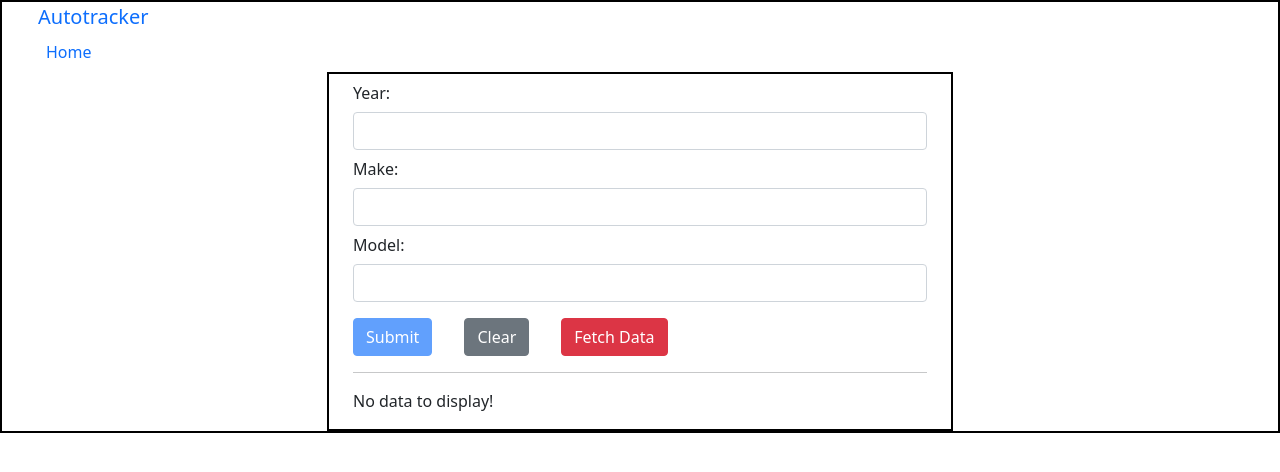
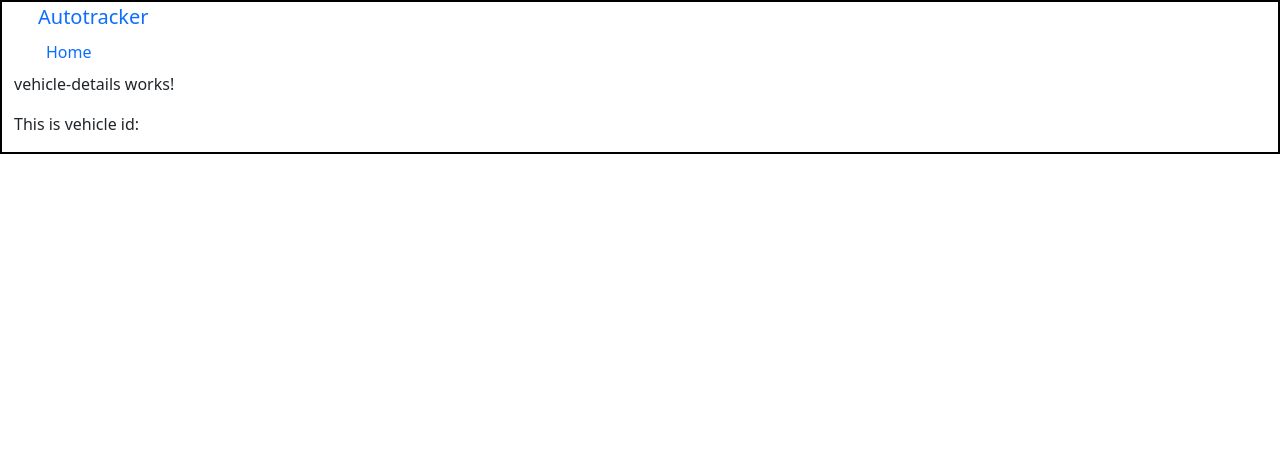
Before and after one commit to roryliberty/autotracker, an Angular app: page /vehicle-details/1 in a window 1280 px wide. Before the commit this address led to /. Shown: the top 472 px of the page. Built offline with nearby package versions, Linux system fonts and the light colour scheme.

Commit message:
Now able to click on auto and it will show the vehicle-details component
Want to manipulate single items in vehicle-list component next I think

```diff
--- a/src/app/app-routing.module.ts
+++ b/src/app/app-routing.module.ts
@@ -2,10 +2,12 @@ import { NgModule } from '@angular/core';
 import { RouterModule, Routes } from '@angular/router';
 import { VehicleEntryComponent } from "./vehicle-entry/vehicle-entry.component";
 import { VehicleListComponent } from "./vehicle-list/vehicle-list.component";
+import { VehicleDetailsComponent } from "./vehicle-details/vehicle-details.component";
 
 const routes: Routes = [
   { path: 'vehicle-entry', component: VehicleEntryComponent },
   { path: 'vehicle-list', component: VehicleListComponent },
+  { path: 'vehicle-details/:id', component: VehicleDetailsComponent},
   { path: '', redirectTo: '/vehicle-entry', pathMatch: 'full' }
 ];
 
--- a/src/app/app.component.html
+++ b/src/app/app.component.html
@@ -1,13 +1,15 @@
 <div class="container-xxl" style="border: solid black 2px">
   <div class="row">
     <div class="col">
+      <!-- Navbar stays at the top -->
       <app-navbar></app-navbar>
     </div>
   </div>
 
   <div class="row">
     <div class="col">
-      <app-vehicle-entry></app-vehicle-entry>
+      <!-- Starts on vehicle-entry component -->
+      <router-outlet></router-outlet>
     </div>
   </div>
 </div>
--- a/src/app/app.module.ts
+++ b/src/app/app.module.ts
@@ -4,11 +4,11 @@ import { BrowserModule } from '@angular/platform-browser';
 import { AppRoutingModule } from './app-routing.module';
 import { AppComponent } from './app.component';
 import { FormsModule } from '@angular/forms';
-import { ReactiveFormsModule } from '@angular/forms';
 import { HttpClientModule } from '@angular/common/http';
 import { VehicleEntryComponent } from './vehicle-entry/vehicle-entry.component';
 import { NavbarComponent } from './navbar/navbar.component';
 import { VehicleListComponent } from './vehicle-list/vehicle-list.component';
+import { VehicleDetailsComponent } from './vehicle-details/vehicle-details.component';
 
 
 @NgModule({
@@ -17,12 +17,12 @@ import { VehicleListComponent } from './vehicle-list/vehicle-list.component';
     VehicleEntryComponent,
     NavbarComponent,
     VehicleListComponent,
+    VehicleDetailsComponent,
   ],
   imports: [
     BrowserModule,
     AppRoutingModule,
     FormsModule,
-    ReactiveFormsModule,
     HttpClientModule,
   ],
   providers: [],
--- a/src/app/http.service.ts
+++ b/src/app/http.service.ts
@@ -2,7 +2,7 @@ import { Injectable } from '@angular/core';
 import { AutoModel } from './auto.model';
 import { map } from 'rxjs/operators';
 import { HttpClient } from '@angular/common/http';
-import {Subject} from "rxjs";
+import { Subject } from "rxjs";
 
 @Injectable({providedIn: 'root'})
 export class HttpService {
--- a/src/app/navbar/navbar.component.html
+++ b/src/app/navbar/navbar.component.html
@@ -1,4 +1,4 @@
-<nav class="nav navbar-expand-lg ">
+<nav class="nav navbar-expand-lg">
   <div class="container-fluid">
     <a class="navbar-brand" href="#">Autotracker</a>
     <ul class="navbar-nav">
--- /dev/null
+++ b/src/app/vehicle-details/vehicle-details.component.html
@@ -0,0 +1,2 @@
+<p>vehicle-details works!</p>
+<p>This is vehicle id: <!-- TODO: code here --> </p>
--- /dev/null
+++ b/src/app/vehicle-details/vehicle-details.component.ts
@@ -0,0 +1,15 @@
+import { Component, OnInit } from '@angular/core';
+
+@Component({
+  selector: 'app-vehicle-details',
+  templateUrl: './vehicle-details.component.html',
+  styleUrls: ['./vehicle-details.component.css']
+})
+export class VehicleDetailsComponent implements OnInit {
+
+  constructor() { }
+
+  ngOnInit(): void {
+  }
+
+}
--- a/src/app/vehicle-entry/vehicle-entry.component.html
+++ b/src/app/vehicle-entry/vehicle-entry.component.html
@@ -63,7 +63,7 @@
     </div>
     <div class="row">
       <div class="col">
-        <!-- TODO: does the data-binding even need to exist here? -->
+        <!-- TODO: When click on the vehicle, show vehicle-detail component -->
         <app-vehicle-list [autoList]="entryLoadedAutos"></app-vehicle-list>
       </div>
     </div>
--- a/src/app/vehicle-entry/vehicle-entry.component.ts
+++ b/src/app/vehicle-entry/vehicle-entry.component.ts
@@ -1,14 +1,13 @@
-import { Component, Input } from '@angular/core';
+import {Component, OnInit} from '@angular/core';
 import { AutoModel } from '../auto.model';
 import { HttpService } from '../http.service';
-import { Subscription } from "rxjs";
 
 @Component({
   selector: 'app-vehicle-entry',
   templateUrl: './vehicle-entry.component.html',
   styleUrls: ['./vehicle-entry.component.css'],
 })
-export class VehicleEntryComponent {
+export class VehicleEntryComponent implements OnInit {
   public entryLoadedAutos: AutoModel[] = [];
   /**
    * Structure of the form
@@ -20,6 +19,10 @@ export class VehicleEntryComponent {
   }
 
   constructor(private httpService: HttpService) { }
+
+  ngOnInit() {
+    this.onFetchData();
+  }
 
   /**
    * Post vehicle to Firebase and clear form fields
@@ -39,7 +42,10 @@ export class VehicleEntryComponent {
    */
   onFetchData() {
     // Get list of vehicles from Firebase
-    this.httpService.getData();
+    this.httpService.getData().subscribe(posts => {
+      this.entryLoadedAutos = posts;
+      console.log(posts)
+    });
   }
 
   /**
--- a/src/app/vehicle-list/vehicle-list.component.html
+++ b/src/app/vehicle-list/vehicle-list.component.html
@@ -13,14 +13,17 @@
         <th scope="col">Year</th>
         <th scope="col">Make</th>
         <th scope="col">Model</th>
+        <th scope="col"></th>
       </tr>
       </thead>
       <tbody>
-      <tr *ngFor="let auto of listLoadedAutos">
-        <td>{{ auto.year }}</td>
-        <td>{{ auto.make }}</td>
-        <td>{{ auto.model }}</td>
-      </tr>
+        <tr *ngFor="let auto of listLoadedAutos">
+          <a style="cursor: pointer;" routerLink="/vehicle-details/{{ auto.id }}">
+            <td>{{ auto.year }}</td>
+            <td>{{ auto.make }}</td>
+            <td>{{ auto.model }}</td>
+          </a>
+        </tr>
       </tbody>
     </table>
   </div>
```
Also changed, not shown: src/app/vehicle-details/vehicle-details.component.css (added).
